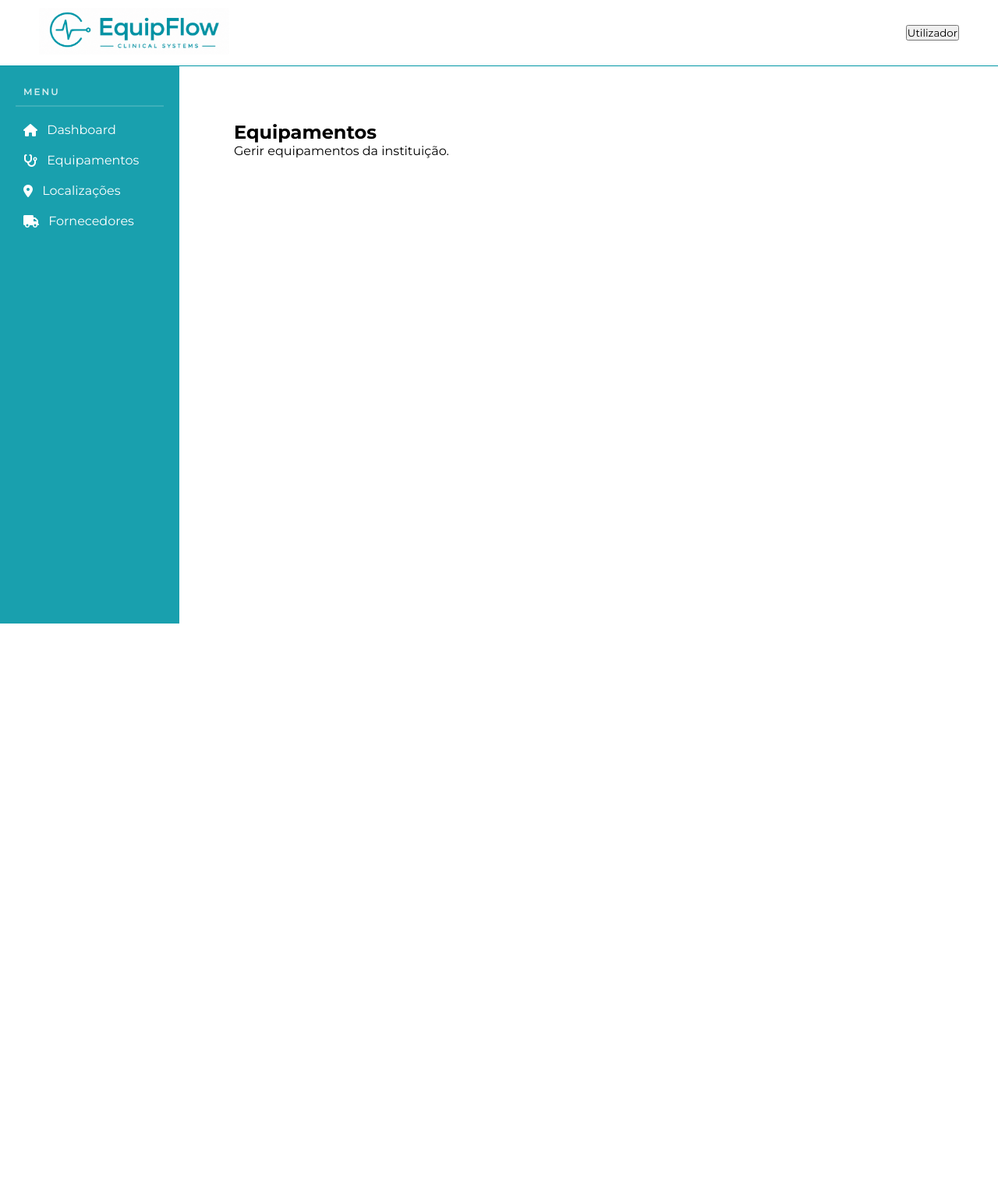
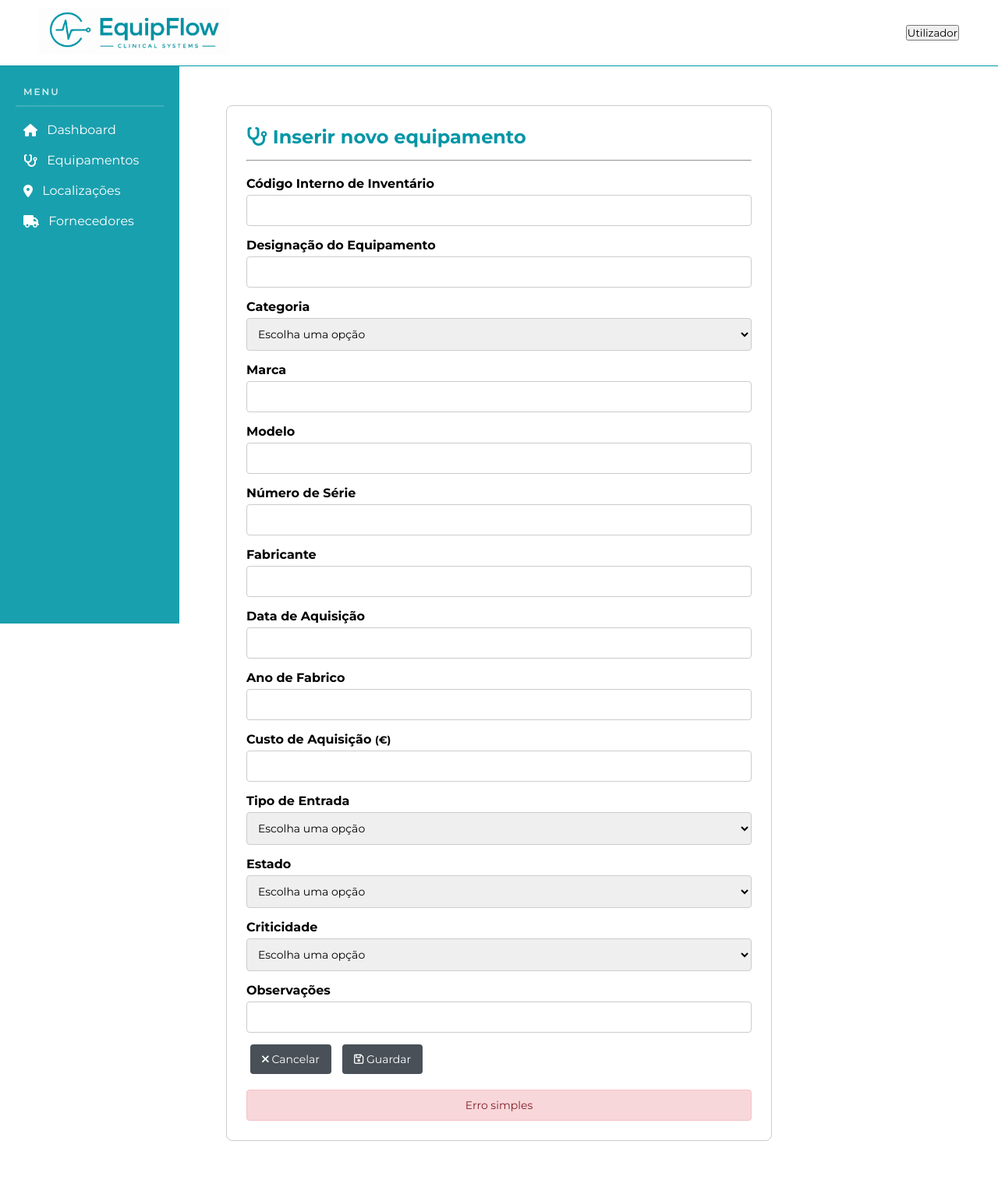
Before and after one commit to brunafcb98/ProjetoSIBDAS, a PHP site: the page made by Área Privada/views/equipamentos/novo.html in a window 1280 px wide. Shown: the whole page at 78% size. Before the commit the page ends 800 px from the top, so only its background shows below. Run offline with PHP 8.4, Linux system fonts and the light colour scheme.

Commit message:
Inserir novo equipamento com formulários

```diff
--- a/assets/css/1241677_privado.css
+++ b/assets/css/1241677_privado.css
@@ -172,3 +172,79 @@ td span {
 .actions-top a:hover {
     background-color: #8a9aa9;        /* Fundo mais claro ao passar o rato */
 }
+
+/* Estilos Formulário - novo */
+/* Contém todo o formulário com largura fixa, centrado e com aspeto de caixa */
+.form-wrapper {
+    width: 700px;                /* Largura do formulário */
+    margin: 50px auto;           /* Espaço acima/abaixo e centrado horizontalmente */
+    padding: 25px;               /* Espaço interior em todos os lados */
+    background-color: #fff;      /* Fundo branco */
+    border: 1px solid #ccc;      /* Borda cinzenta clara */
+    border-radius: 8px;          /* Cantos arredondados */
+}
+
+/* Título dentro do formulário */
+.form-wrapper h2 {
+    margin-bottom: 15px;         /* Espaço abaixo do título */
+    color: #0096a6;             /* Cor do título */
+}
+
+/* Cada grupo de campo (label + input) fica separado com espaçamento */
+.form-group {
+    margin-bottom: 15px;         /* Espaço entre grupos de campos */
+}
+
+/* Rótulo de cada campo */
+.form-group label {
+    display: block;              /* Ocupa linha completa */
+    margin-bottom: 5px;          /* Espaço entre o label e o campo */
+    font-weight: bold;           /* Texto em negrito */
+}
+
+/* Estilo aplicado aos inputs e aos selects */
+.form-group input,
+.form-group select {
+    width: 100%;            /* Ocupa toda a largura disponível */
+    padding: 10px;           /* Espaço interno (topo, baixo, lados) */
+    font-size: 14px;             /* Tamanho do texto */
+    border: 1px solid #ccc;
+    border-radius: 4px;
+    box-sizing: border-box;   /* Inclui padding e borda na largura total */
+}
+
+/* Estilo comum ao botão e ao link - botões Guardar e Cancelar */
+.form-buttons a,
+.form-buttons button {
+    padding: 10px 15px;          /* Espaçamento interno */
+    margin: 0 5px;               /* Espaço lateral entre os botões */
+    background-color: #495057;   /* Cor de fundo (cinza escuro) */
+    color: white;                /* Texto branco */
+    border: none;                /* Sem contorno */
+    border-radius: 4px;          /* Bordas arredondadas */
+    text-decoration: none;       /* Sem sublinhado nos links */
+    font-size: 14px;             /* Tamanho do texto */
+    cursor: pointer;             /* Cursor do rato tipo "mão" */
+}
+
+/* Efeito ao passar o rato */
+.form-buttons a:hover,
+.form-buttons button:hover {
+    background-color: #0096a6;   /* Cor azul no hover */
+}
+
+/* Bloco para mostrar mensagens de erro simples */
+.alert {
+    margin-top: 20px;            /* Espaço acima da mensagem */
+    padding: 10px;               /* Espaço interno */
+    background-color: #f8d7da;   /* Fundo vermelho-claro */
+    color: #842029;              /* Texto vermelho escuro */
+    border: 1px solid #f5c2c7;   /* Borda da mesma cor do tema */
+    border-radius: 4px;          /* Cantos arredondados */
+    font-size: 14px;             /* Tamanho do texto */
+}
+
+/* Classe auxiliar para centrar texto */
+.text-center {
+    text-align: center;          /* Alinha o texto ao centro */
+}
--- a/Área Privada/views/equipamentos/equipamentos.html
+++ b/Área Privada/views/equipamentos/equipamentos.html
@@ -59,6 +59,7 @@
             <tr>
                 <th>Código</th>
                 <th>Designação</th>
+                <th>Categoria</th>
                 <th>Marca</th>
                 <th>Modelo</th>
                 <th>Estado</th>
@@ -71,6 +72,7 @@
             <tr>
                 <td>[codigo_interno]</td>
                 <td>[designação]</td>
+                <td>[categoria]</td>
                 <td>[marca]</td>
                 <td>[modelo]</td>
                 <td>[estado]</td>
--- a/Área Privada/views/equipamentos/novo.html
+++ b/Área Privada/views/equipamentos/novo.html
@@ -46,12 +46,134 @@
 </aside>
 
 <!-- Conteúdo Principal -->
-<main class="content">
-    <section>
-        <h2>Equipamentos</h2>
-        <p>Gerir equipamentos da instituição.</p>
-    </section>
-</main>
+<div class="form-wrapper">
+    <h2><strong><i class="fa-solid fa-stethoscope"></i> Inserir novo equipamento</strong></h2>
+    <hr>
+    <br>
+
+    <form action="#" method="post" novalidate>
+
+        <!-- Identificação do equipamento -->
+        <div class="form-group">
+            <label for="texto_codigo">Código Interno de Inventário</label>
+            <input type="text" name="codigo_equipamento" id="texto_codigo" required>
+        </div>
+
+        <div class="form-group">
+            <label for="texto_designacao">Designação do Equipamento</label>
+            <input type="text" name="designacao_equipamento" id="texto_designacao" required>
+        </div>
+
+        <div class="form-group">
+            <label for="select_categoria">Categoria</label>
+            <select name="categoria_equipamento" id="select_categoria">
+                <option selected>Escolha uma opção</option>
+                <option value="monitorizacao">Monitorização</option>
+                <option value="suporte_vida">Suporte de Vida</option>
+                <option value="terapia">Terapia</option>
+                <option value="diagnostico">Diagnóstico</option>
+                <option value="laboratorio">Laboratório</option>
+                <option value="esterilizacao">Esterilização</option>
+                <option value="reabilitacao">Reabilitação</option>
+            </select>
+        </div>
+
+        <div class="form-group">
+            <label for="texto_marca">Marca</label>
+            <input type="text" name="marca_equipamento" id="texto_marca" required>
+        </div>
+
+        <div class="form-group">
+            <label for="texto_modelo">Modelo</label>
+            <input type="text" name="modelo_equipamento" id="texto_modelo" required>
+        </div>
+
+        <div class="form-group">
+            <label for="texto_nserie">Número de Série</label>
+            <input type="text" name="nserie_equipamento" id="texto_nserie" required>
+        </div>
+
+        <div class="form-group">
+            <label for="texto_fabricante">Fabricante</label>
+            <input type="text" name="fabricante_equipamento" id="texto_fabricante" list="fabricantes">
+            <datalist id="fabricantes">
+                <option value="Philips">
+                <option value="B. Braun">
+                <option value="Siemens">
+                <option value="Dräger">
+                <option value="Medtronic">
+                <option value="Baxter">
+            </datalist>
+        </div>
+
+        <!-- Datas e aquisição -->
+        <div class="form-group">
+            <label for="texto_dataquisicao">Data de Aquisição</label>
+            <input type="text" name="dataquisicao_equipamento" id="texto_dataquisicao" required>
+        </div>
+
+        <div class="form-group">
+            <label for="texto_anofabrico">Ano de Fabrico</label>
+            <input type="text" name="anofabrico_equipamento" id="texto_anofabrico">
+        </div>
+
+        <div class="form-group">
+            <label for="texto_custo">Custo de Aquisição <small>(€)</small></label>
+            <input type="text" name="custo_equipamento" id="texto_custo">
+        </div>
+
+        <div class="form-group">
+            <label for="select_tipoentrada">Tipo de Entrada</label>
+            <select name="tipoentrada_equipamento" id="select_tipoentrada">
+                <option selected>Escolha uma opção</option>
+                <option value="compra">Compra</option>
+                <option value="doacao">Doação</option>
+                <option value="aluguer">Aluguer</option>
+                <option value="emprestimo">Empréstimo</option>
+            </select>
+        </div>
+
+        <!-- Estado e criticidade -->
+        <div class="form-group">
+            <label for="select_estado">Estado</label>
+            <select name="estado_equipamento" id="select_estado">
+                <option selected>Escolha uma opção</option>
+                <option value="ativo">Ativo</option>
+                <option value="manutencao">Em Manutenção</option>
+                <option value="inativo">Inativo</option>
+                <option value="calibracao">Em Calibração</option>
+                <option value="quarentena">Em Quarentena</option>
+                <option value="abatido">Abatido</option>
+            </select>
+        </div>
+
+        <div class="form-group">
+            <label for="select_criticidade">Criticidade</label>
+            <select name="criticidade_equipamento" id="select_criticidade">
+                <option selected>Escolha uma opção</option>
+                <option value="baixa">Baixa</option>
+                <option value="media">Média</option>
+                <option value="alta">Alta</option>
+                <option value="suporte_vida">Suporte de Vida</option>
+            </select>
+        </div>
+
+        <div class="form-group">
+            <label for="texto_observacoes">Observações</label>
+            <input type="text" name="observacoes_equipamento" id="texto_observacoes">
+        </div>
+
+        <!-- Botões -->
+        <div class="form-buttons">
+            <a href="equipamentos.html"><i class="fa-solid fa-xmark"></i> Cancelar</a>
+            <button type="submit"><i class="fa-regular fa-floppy-disk"></i> Guardar</button>
+        </div>
+        <!-- Mensagem de erro -->
+        <div class="alert text-center">
+            Erro simples
+        </div>
+    </form>
+</div>
 
 
 </body>
```
